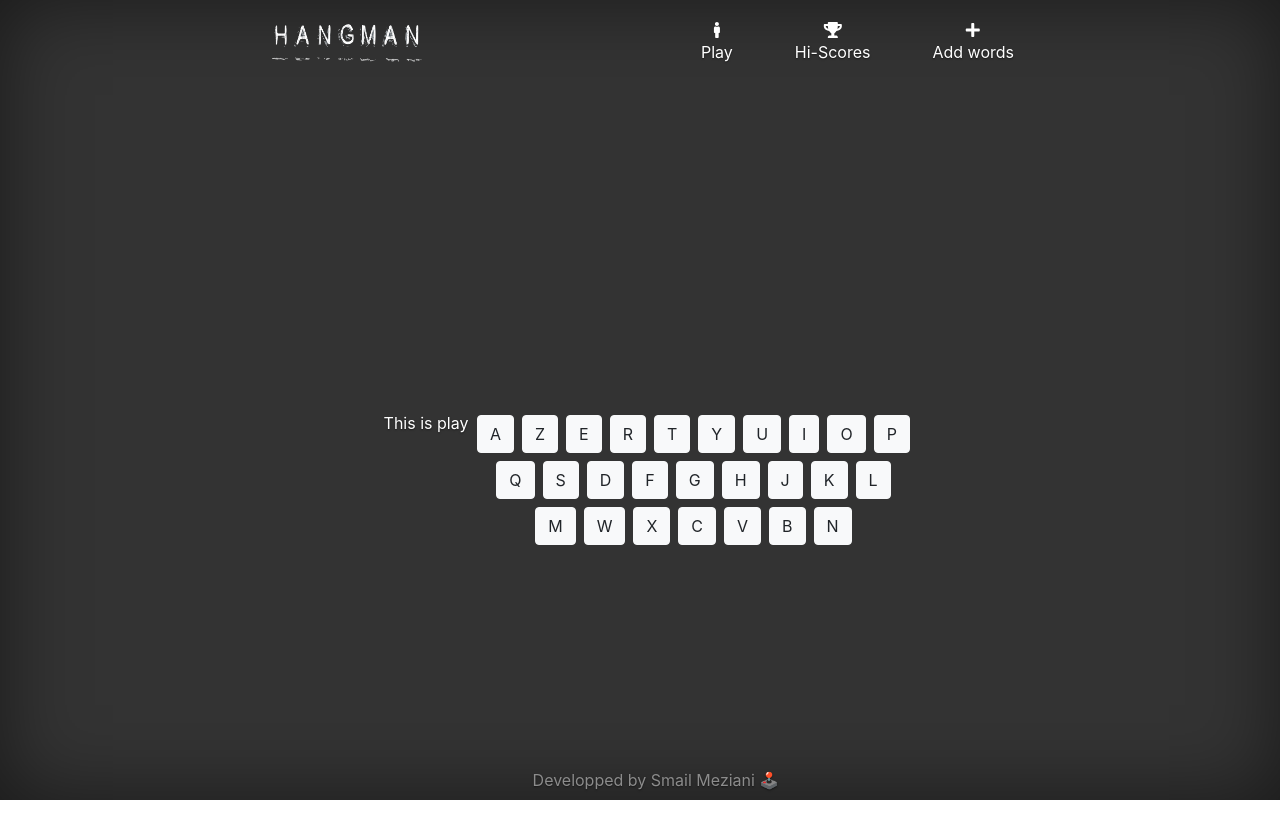
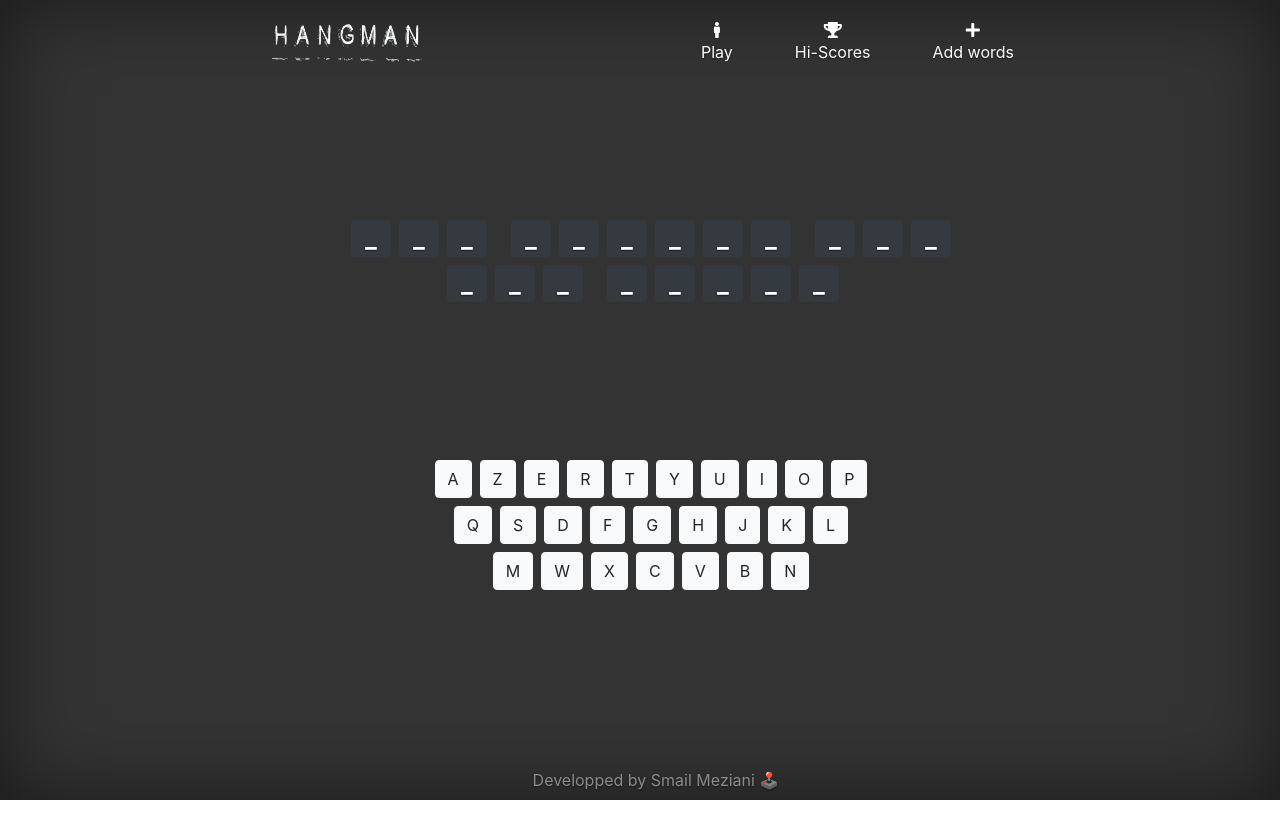
Before and after one commit to rivers-dash/Pendu, a React (Create React App) app: page /play in a window 1280 px wide. Shown: the top 838 px of the page. Built offline with nearby package versions, Linux system fonts and the light colour scheme.

Commit message:
:sparkles: [Play] introducing the hiddenword mechanism

```diff
--- /dev/null
+++ b/src/components/hidden/hidden.css
@@ -0,0 +1,4 @@
+.hidden {
+	position: relative;
+	bottom: 150px;
+}
--- /dev/null
+++ b/src/components/hidden/hidden.js
@@ -0,0 +1,47 @@
+import React, { Component } from 'react';
+import './hidden.css'
+
+import Words from './words/words'
+
+class Hidden extends Component {
+	constructor(props) {
+		super(props)
+		this.state = {
+			hidden: 'les poules ont des dents '
+		}
+	}
+
+	dispatchExpression(){
+		const { hidden } = this.state
+		let expression = hidden.toUpperCase()
+		let size = expression.length
+		let content = []
+		let spaceIndex
+
+		while (spaceIndex !== -1) {
+			spaceIndex = expression.indexOf(' ')
+
+			if (spaceIndex !== -1){
+				content.push(expression.slice(0, spaceIndex))
+			} else {
+				content.push(expression.slice(0))
+			}
+			expression = expression.slice(spaceIndex + 1, size)
+		}
+
+		return (
+			<Words words= {content}/>
+		)
+	}
+
+  render() {
+		const { expression } = this.state
+    return(
+			<div className="hidden d-flex justify-content-center">
+				{this.dispatchExpression()}
+			</div>
+		)
+	}
+}
+
+export default Hidden;
--- /dev/null
+++ b/src/components/hidden/words/word/letter/letter.css
@@ -0,0 +1,3 @@
+.letter {
+	width: 40px;
+}
--- /dev/null
+++ b/src/components/hidden/words/word/letter/letter.js
@@ -0,0 +1,41 @@
+import React, { Component } from 'react'
+import PropTypes from 'prop-types'
+import './letter.css'
+
+class Letter extends Component {
+	constructor(props) {
+		super(props)
+		this.state = {
+			value: this.props.letter.value,
+			isHidden: this.props.letter.isHidden
+		}
+	}
+
+	displayLetter() {
+		const { value, isHidden } = this.state
+
+		if (isHidden) {
+			return (
+				<div className="letter mx-1 badge badge-dark">
+					_
+				</div>
+			)
+	} else {
+			return (
+				<div className="letter mx-1 badge badge-dark">
+					{value}
+				</div>
+			)
+		}
+	}
+
+  render() {
+    return(this.displayLetter())
+	}
+}
+
+Letter.propTypes = {
+	letter: PropTypes.object.isRequired,
+}
+
+export default Letter;
--- /dev/null
+++ b/src/components/hidden/words/word/word.css
@@ -0,0 +1,4 @@
+.word {
+	display: flex;
+	font-size: 33px
+}
--- /dev/null
+++ b/src/components/hidden/words/word/word.js
@@ -0,0 +1,48 @@
+import React, { Component } from 'react'
+import PropTypes from 'prop-types'
+import './word.css'
+
+import Letter from './letter/letter'
+
+class Word extends Component {
+	constructor(props) {
+		super(props)
+		this.state = {
+		}
+	}
+
+	dispatchWord() {
+		const { word } = this.props
+		let letters = []
+		for (let index=0; index<word.length; index++) {
+			let QPass = false
+			// Check if special character
+			if (word.charCodeAt(index)>64 && word.charCodeAt(index)<91)
+				QPass = true
+
+			let letter = {
+				value: word.charAt(index),
+				isHidden: QPass
+			}
+			letters.push(letter)
+		}
+		return letters
+	}
+
+  render() {
+		const { word } = this.props
+    return(
+			<div className="word d-flex mx-2 my-1">
+				{this.dispatchWord().map((letter, index) => (
+					<Letter key= {index} letter= {letter} />
+					))}
+			</div>
+		)
+	}
+}
+
+Word.propTypes = {
+	word: PropTypes.string.isRequired,
+}
+
+export default Word;
--- /dev/null
+++ b/src/components/hidden/words/words.js
@@ -0,0 +1,30 @@
+import React, { Component } from 'react'
+import PropTypes from 'prop-types'
+import './words.css'
+
+import Word from './word/word'
+
+class Words extends Component {
+	constructor(props) {
+		super(props)
+		this.state = {
+		}
+	}
+
+  render() {
+		const { words } = this.props
+    return(
+			<div className="d-flex flex-wrap justify-content-center">
+				{words.map((word, index) => (
+					<Word key= {index} word= {word} />
+					))}
+			</div>
+		)
+	}
+}
+
+Words.propTypes = {
+	words: PropTypes.array.isRequired,
+}
+
+export default Words;
--- a/src/components/pad/pad.css
+++ b/src/components/pad/pad.css
@@ -1,5 +1,6 @@
 #container {
 	display: flex;
+	justify-content: center;
 }
 
 .a {
--- a/src/pages/dashboard/dashboard.js
+++ b/src/pages/dashboard/dashboard.js
@@ -13,14 +13,14 @@ class Dashboard extends Component {
     return(
 			<div className="d-flex flex-column text-center ">
 
-				<h1 id="title" class="cover-heading text-center">Find the hidden words</h1>
-				<p id="subtitle" class="lead text-center mb-5 w-20">
+				<h1 id="title" className="cover-heading text-center">Find the hidden words</h1>
+				<p id="subtitle" className="lead text-center mb-5 w-20">
 					Come and play the mythic hangman game, with a unique application
 					developped with ReactJS, Bootstrab and Postegre database.
 				</p>
 
 				<Link to="play">
-					<button type="button" class="btn btn-light mx-auto mt-1"> Start </button>
+					<button type="button" className="btn btn-light mx-auto mt-1"> Start </button>
 				</Link>
 
 
--- a/src/pages/play/play.js
+++ b/src/pages/play/play.js
@@ -2,6 +2,7 @@ import React, { Component } from 'react';
 import './play.css'
 
 import Pad from '../../components/pad/pad'
+import Hidden from '../../components/hidden/hidden'
 
 import { FaMale } from 'react-icons/fa'
 
@@ -11,8 +12,8 @@ class Play extends Component {
 
   render() {
     return(
-			<div className='row justify-content-center'>
-				This is play
+			<div className='col justify-content-center'>
+				<Hidden/>
 				<Pad/>
 			</div>
 		)
```
Also changed, not shown: src/components/pad/pad.js (+2 -6 lines), src/components/hidden/words/words.css (added).
